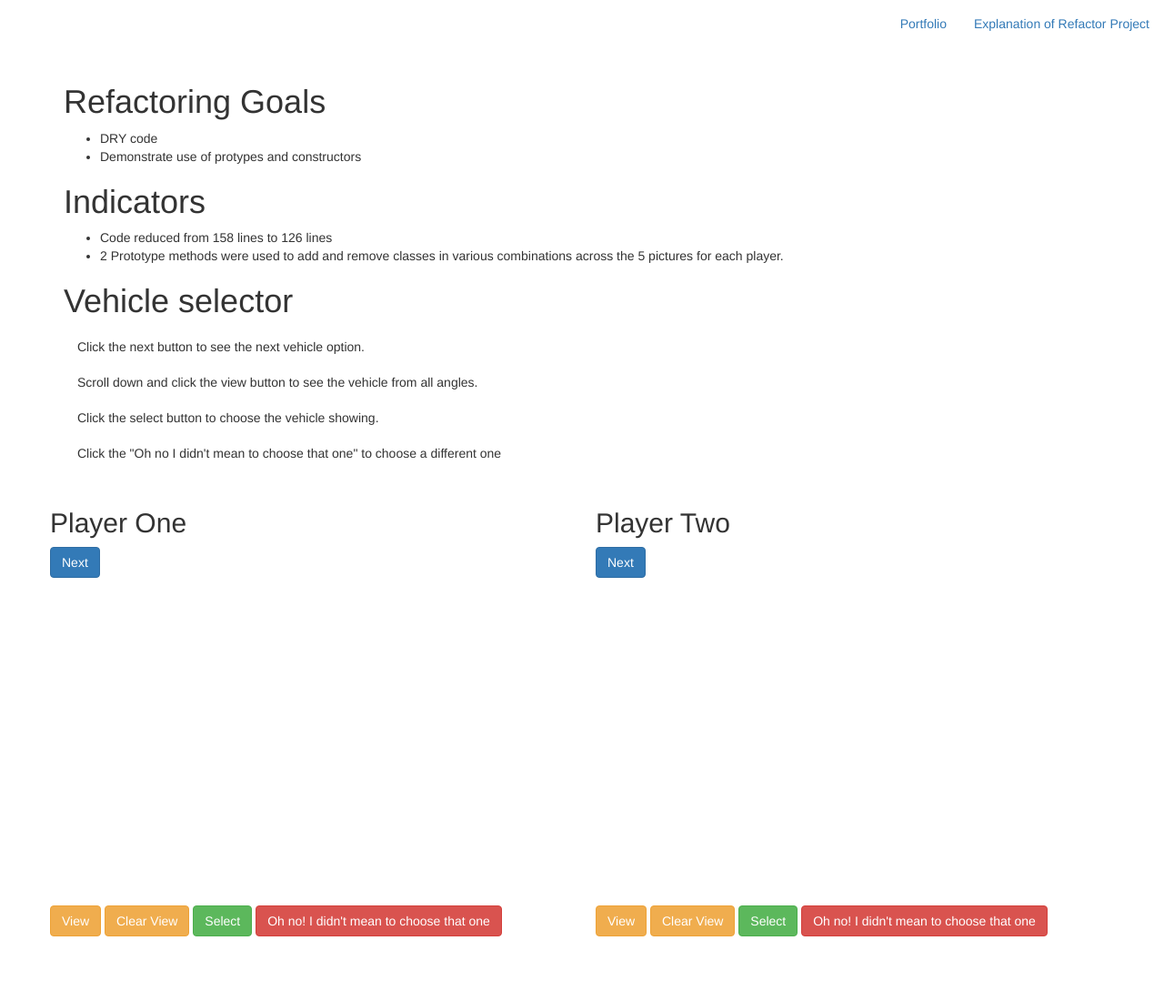
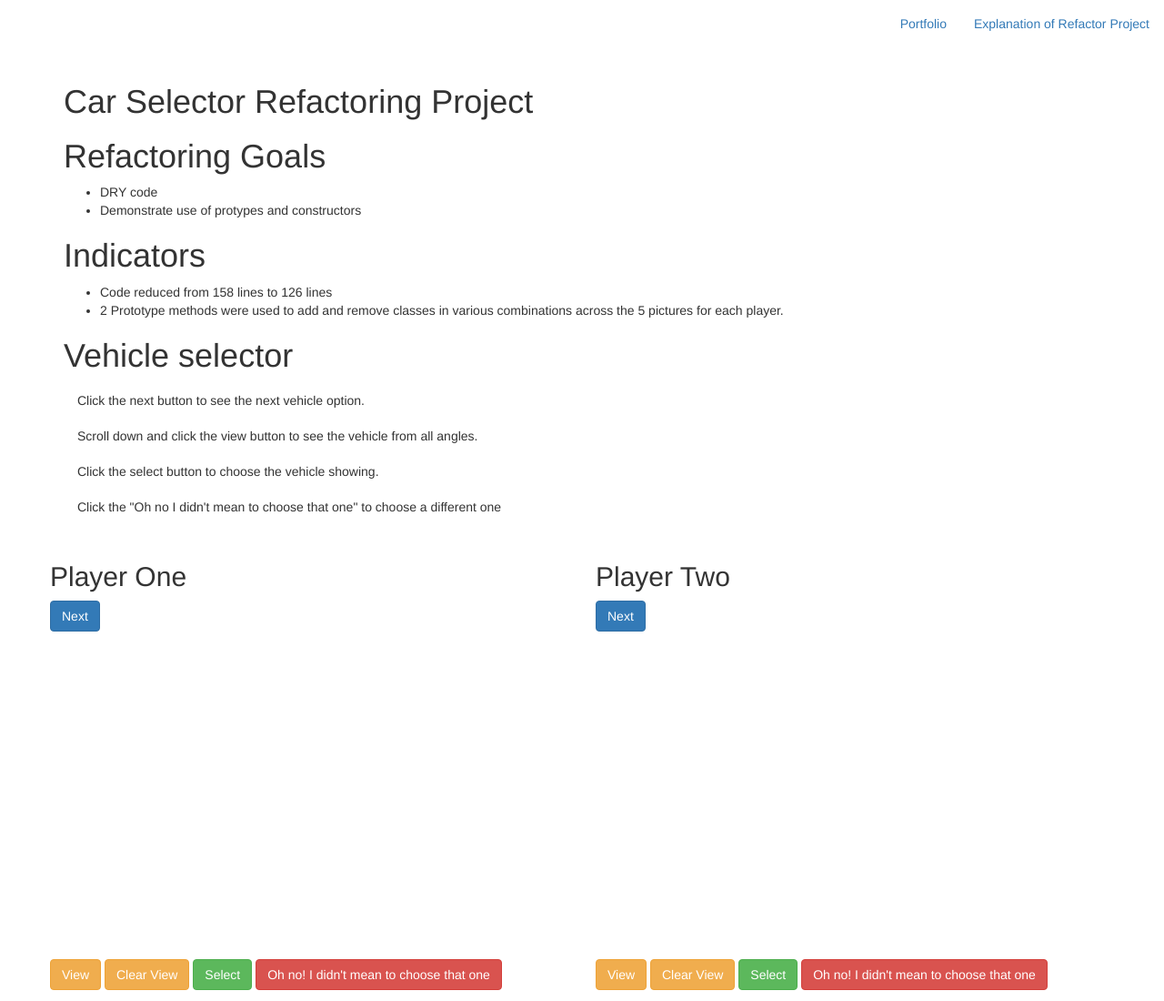
Before and after one commit to ajwickham/Car_Selector_Refactor, a plain HTML site: page index.html in a window 1280 px wide. Shown: the top 1100 px of the page at 91% size. Drawn offline with Linux system fonts and the light colour scheme.

Commit message:
Heading added

```diff
--- a/index.html
+++ b/index.html
@@ -23,6 +23,7 @@
     </nav>
 
     <div class="container">
+      <h1>Car Selector Refactoring Project</h1>
       <h1>Refactoring Goals</h1>
         <ul>
           <li>DRY code</li>
```
